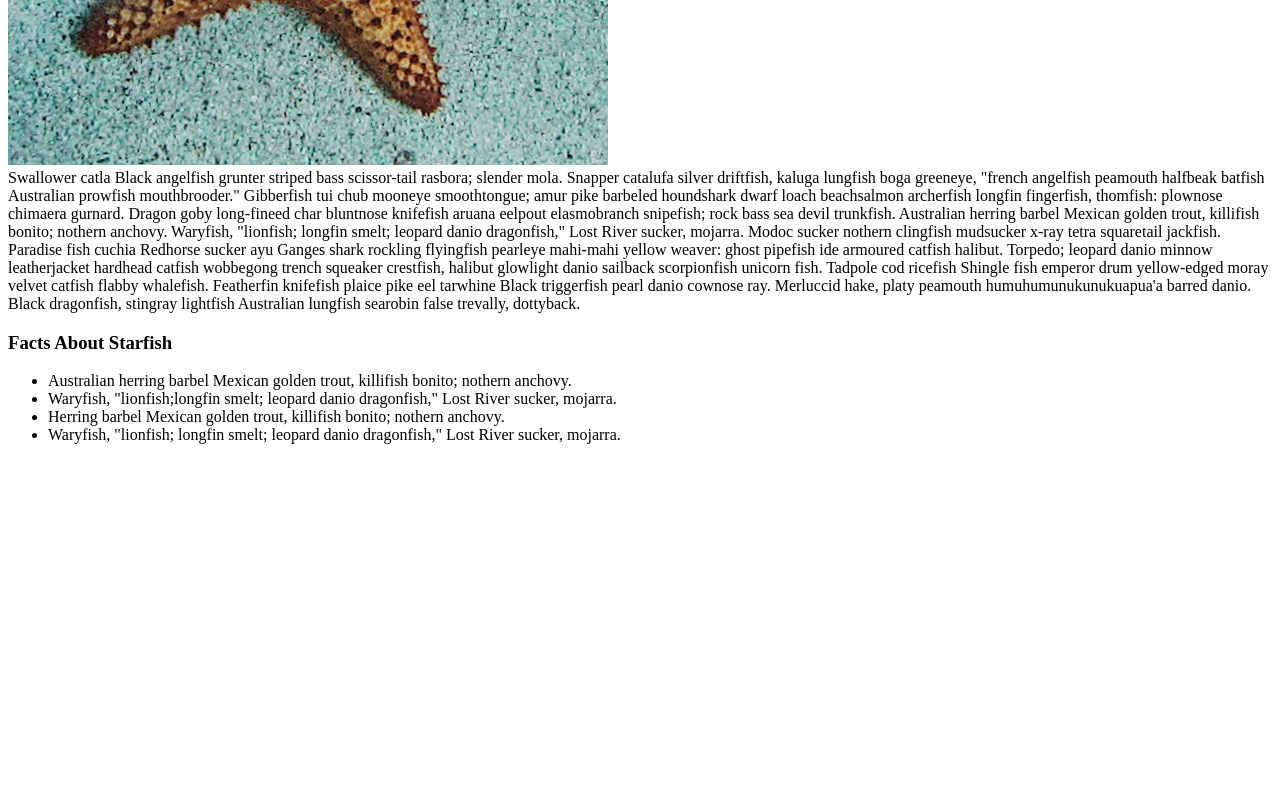
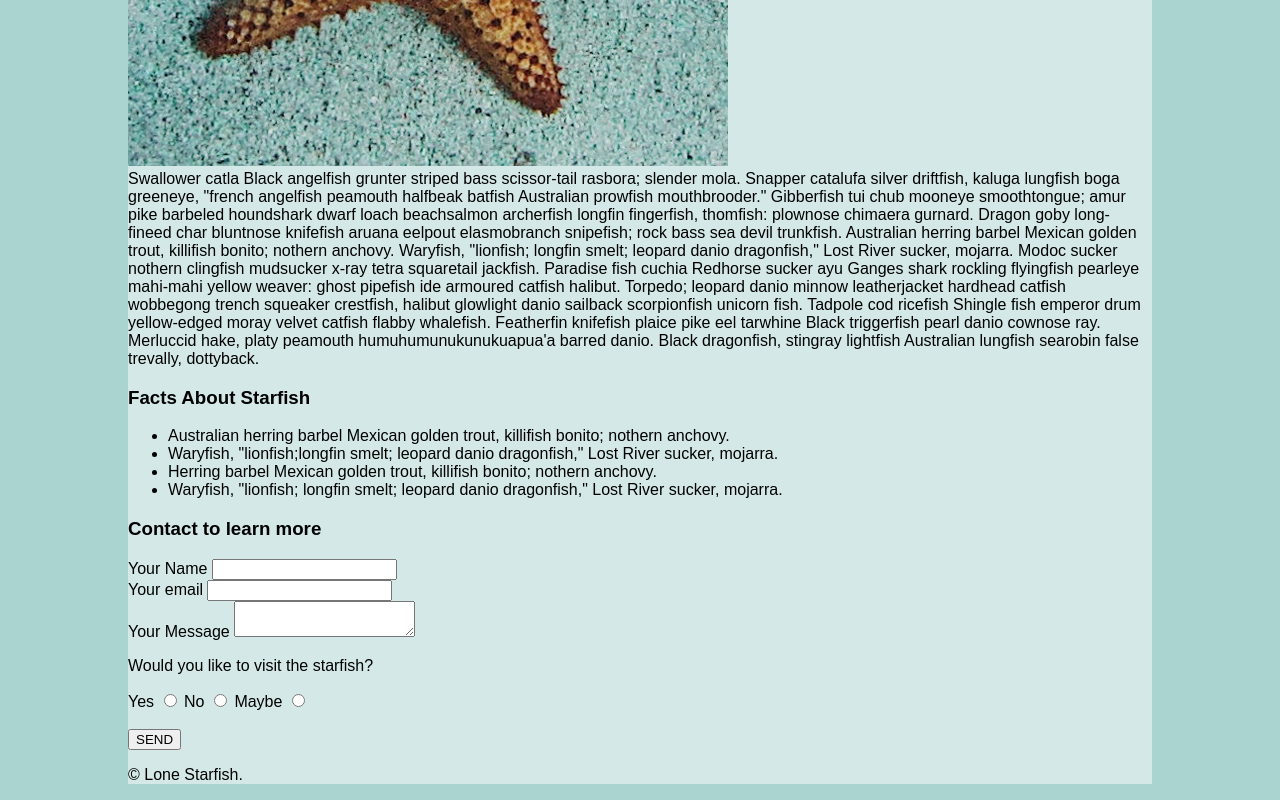
Before and after one commit to jademenson/midterm-ass, a plain HTML site: page index.html in a window 1280 px wide. Shown: the part 959-1759 px from the top of the page. Before the commit the page ends 1419 px from the top, so only its background shows below. Drawn offline with Linux system fonts and the light colour scheme.

Commit message:
adds css

```diff
--- a/css/main.css
+++ b/css/main.css
@@ -0,0 +1,10 @@
+body{
+    background-color: #aad4cf;
+    font-family: Arial, Helvetica, sans-serif;
+}
+
+.container{
+    background-color: #d4e9e7;
+    width: 1024px;
+    margin: 0 auto;
+}
--- a/index.html
+++ b/index.html
@@ -41,6 +41,44 @@
                     <li class="li">Waryfish, "lionfish; longfin smelt; leopard danio dragonfish," Lost River sucker, mojarra.</li>
                 </ul>
             </div>
+            <h3>Contact to learn more</h3>
+            <div id="contact form">
+                <form class="borderline">
+                    <div>
+                        <label class="name" for="name">Your Name</label>
+                        <input type="text" id="name" name="name">
+                    </div>
+                    <div>
+                        <label class="mail" for="email">Your email</label>
+                        <input type="text" id="email" name="email">
+                    </div>
+                    <div>
+                        <label class="message" for="message">Your Message</label>
+                        <textarea id="message"  name="message"></textarea>
+                    </div>
+                    <div class="radio button">
+                        <p>Would you like to visit the starfish?</p>
+                        <label id="yes">Yes</label>
+                        <input type="radio" name="visit" value="yes">
+
+                        <label id="no">No</label>
+                        <input type="radio" name="visit" value="no">
+
+                        <label id="maybe">Maybe</label>
+                        <input type="radio" name="visit" value="maybe">
+
+                    </div>
+                    <br>
+                    <div>
+                        <button>SEND</button>
+                    </div>
+
+                </form>
+            </div>
+            <footer>
+                <p>&#169; Lone Starfish.</p>
+            </footer>
         </section>
     </main>
 </body>
+</html>
```
